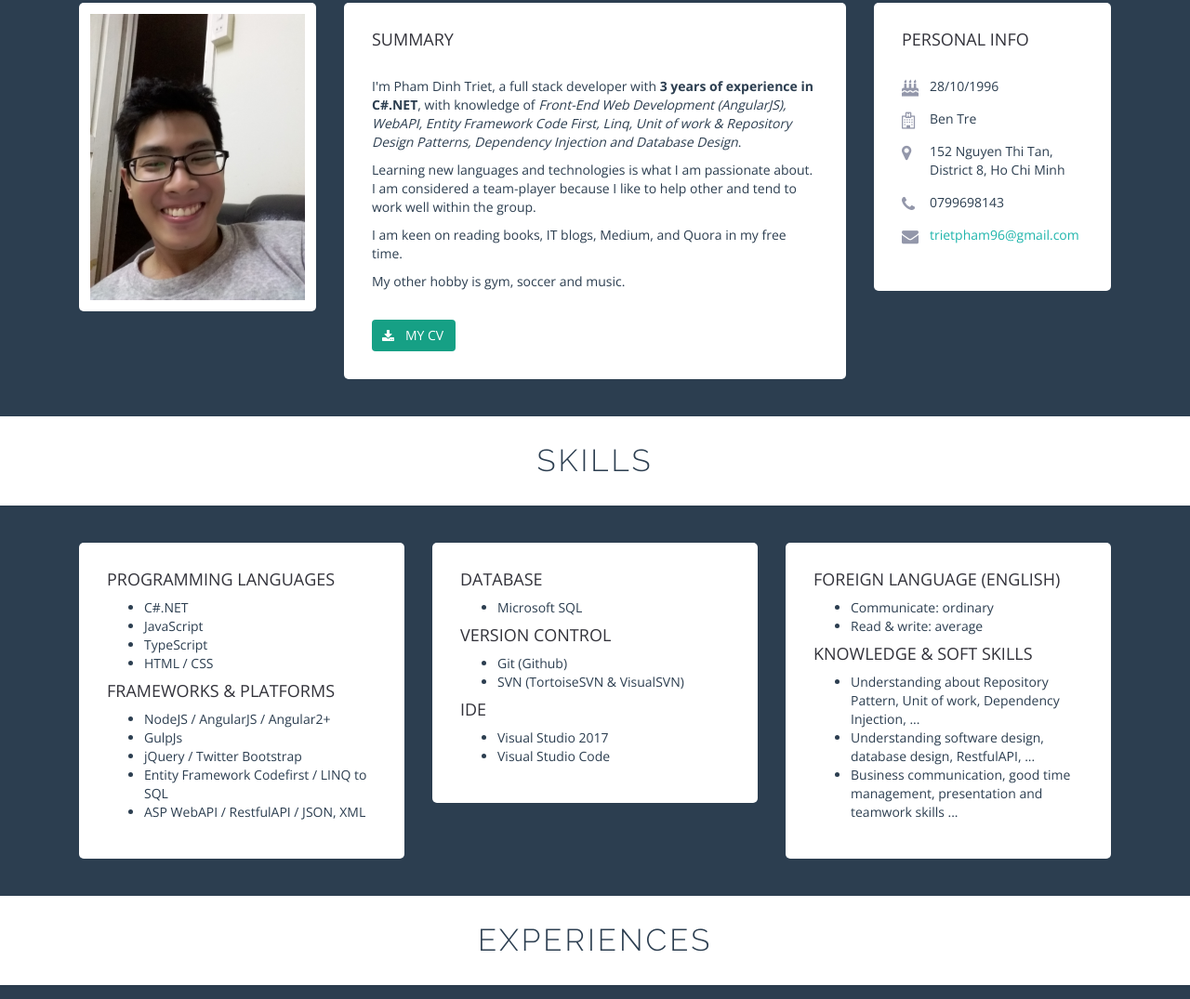
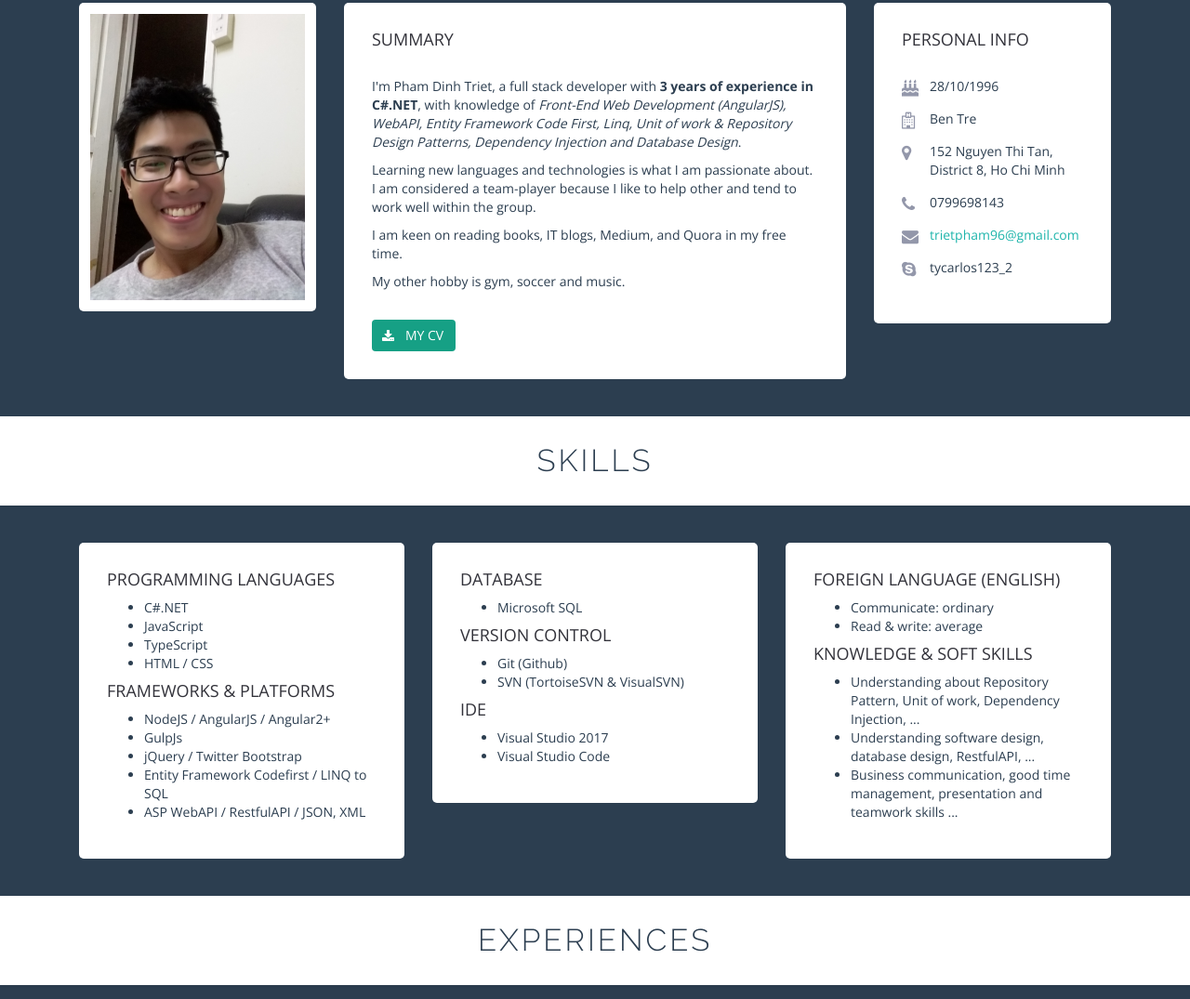
Before and after one commit to TrietPham96/mycv, a plain HTML site: page index.html in a window 1280 px wide. Shown: the part 933-2008 px from the top of the page at 93% size. Drawn offline with nearby package versions, Linux system fonts and the light colour scheme.

Commit message:
Update index.html

```diff
--- a/index.html
+++ b/index.html
@@ -114,6 +114,7 @@
                                 <li class="fa-map-marker">152 Nguyen Thi Tan, District 8, Ho Chi Minh</li>
                                 <li class="fa-phone">0799698143</li>
                                 <li class="fa-envelope"><a href="mailto:trietpham96@gmail.com">trietpham96@gmail.com</a></li>
+                                <li class="fa-skype">tycarlos123_2</li>
                                 <!-- <li class="fa-globe"> <a href="https://trietpham96.github.io/mycv/">My CV</a></li> -->
                             </ul>
                         </address>
```
